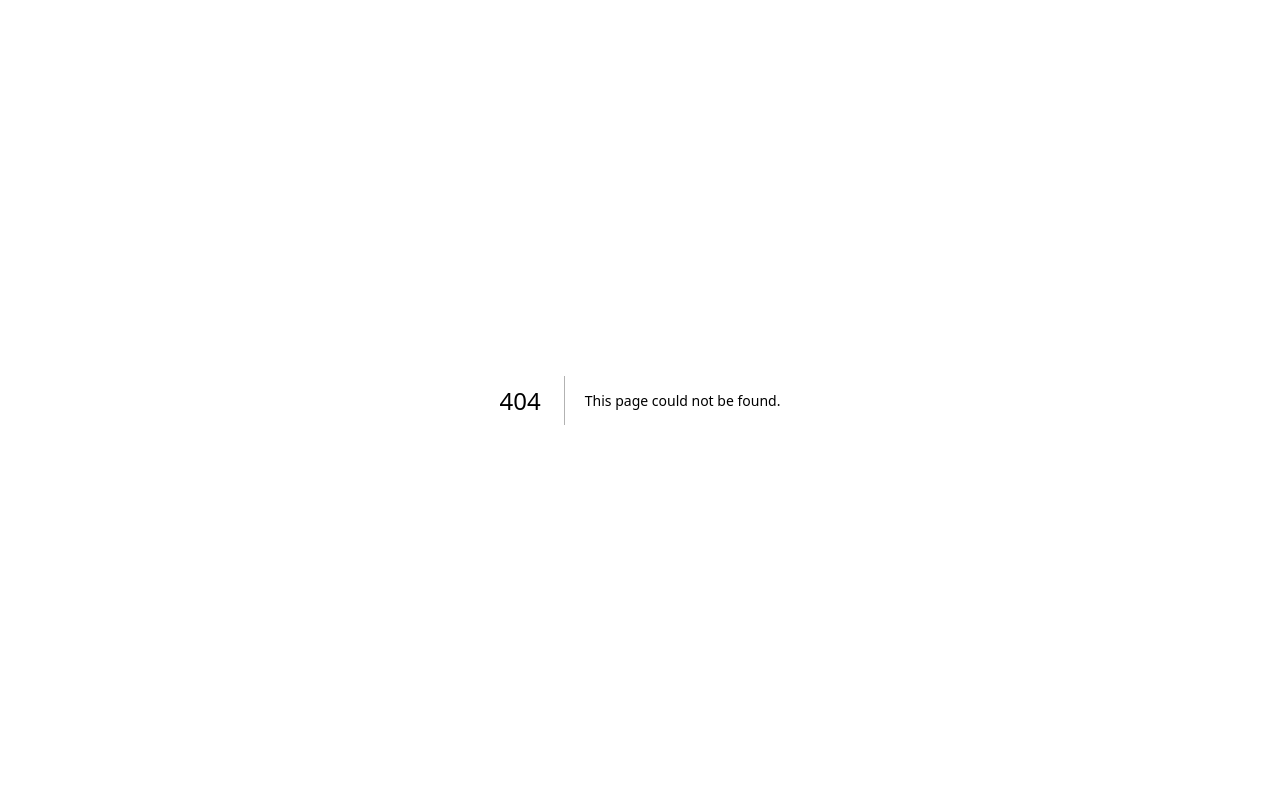
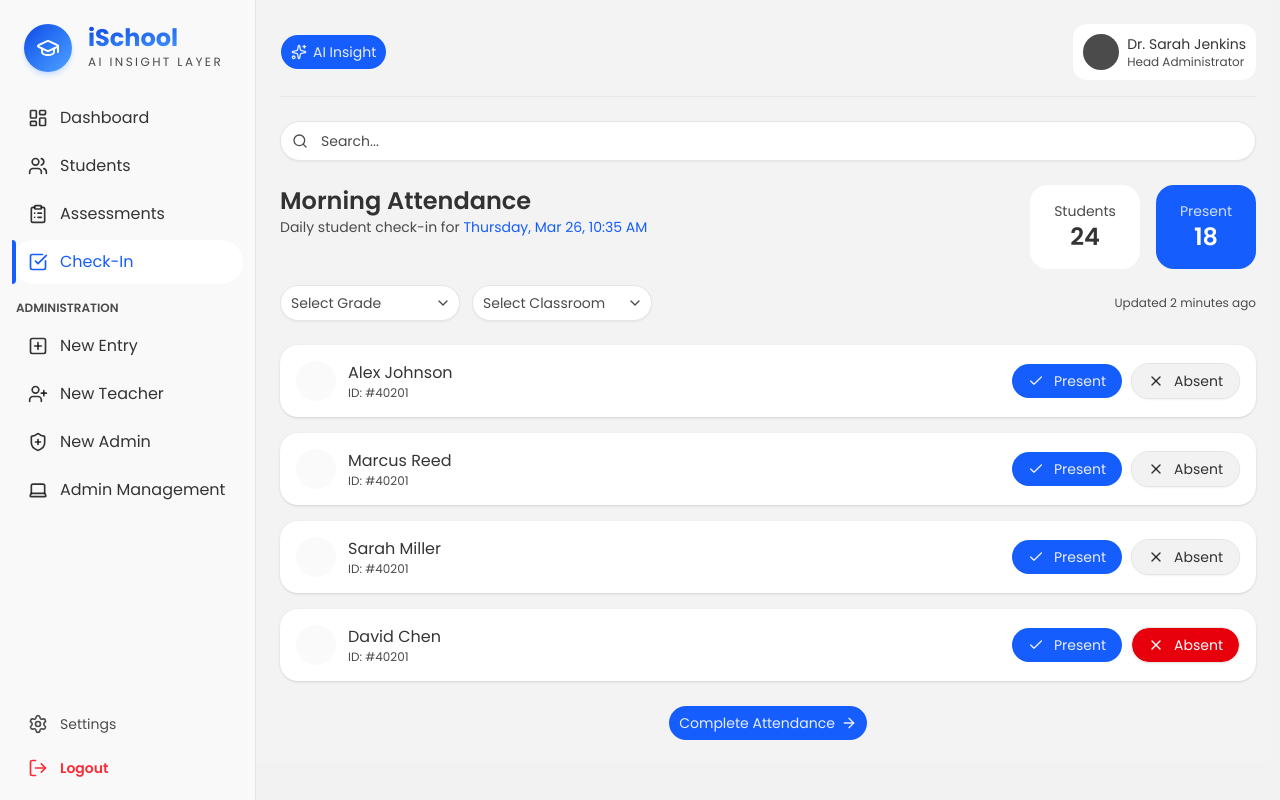
Before and after one commit to nicknasakt7/iSchool-Frontend, a Next.js app: page /checkin in a window 1280 px wide. Before the commit this address had no page. Built offline with nearby package versions, Linux system fonts and the light colour scheme.

Commit message:
feat(check in):Add Check-in page and components

```diff
--- /dev/null
+++ b/src/app/(management)/checkin/page.tsx
@@ -0,0 +1,55 @@
+'use client';
+
+import { useState } from 'react';
+import MainHeader from '@/components/features/dashboard/main-header';
+import SearchInput from '@/components/shared/search-input';
+import { ArrowRight } from 'lucide-react';
+import { Button } from '@/components/ui/button';
+import AttendanceHeader from '@/components/features/checkin/attendance-header';
+import StudentRow from '@/components/features/checkin/student-row';
+
+const students = [
+  { id: '1', name: 'Alex Johnson', status: 'present' as const },
+  { id: '2', name: 'Marcus Reed', status: 'present' as const },
+  { id: '3', name: 'Sarah Miller', status: 'present' as const },
+  { id: '4', name: 'David Chen', status: 'absent' as const },
+];
+
+export default function CheckInPage() {
+  const [search, setSearch] = useState('');
+
+  // 🔥 filter ตรงนี้
+  const filteredStudents = students.filter(s =>
+    s.name.toLowerCase().includes(search.toLowerCase()),
+  );
+
+  return (
+    <div className="p-6 space-y-6 animate-in fade-in slide-in-from-bottom-2 duration-500 ease-out">
+      <MainHeader />
+
+      {/* 🔥 ส่ง onSearch เข้าไป */}
+      <SearchInput onSearch={setSearch} />
+
+      <AttendanceHeader showUpdated />
+
+      <div className="space-y-4">
+        {filteredStudents.map(s => (
+          <StudentRow key={s.id} student={s} />
+        ))}
+
+        {filteredStudents.length === 0 && (
+          <div className="text-sm text-muted-foreground text-center py-6">
+            No content
+          </div>
+        )}
+      </div>
+
+      {/* bottom action */}
+      <div className="bottom-6 flex justify-center items-center">
+        <Button>
+          Complete Attendance <ArrowRight />
+        </Button>
+      </div>
+    </div>
+  );
+}
--- /dev/null
+++ b/src/components/features/checkin/attendance-header.tsx
@@ -0,0 +1,88 @@
+'use client';
+
+import { useEffect, useState } from 'react';
+import AttendanceStats from './attendance-stats';
+import FilterDropdown from '@/components/shared/filter-dropdown';
+
+type AttendanceHeaderProps = {
+  showUpdated?: boolean;
+};
+
+const grades = [
+  { label: 'P.1', value: '2' },
+  { label: 'P.2', value: '10' },
+];
+
+const classrooms = [{ label: '1', value: '1' }];
+
+export default function AttendanceHeader({
+  showUpdated,
+}: AttendanceHeaderProps) {
+  const [time, setTime] = useState('');
+  const [grade, setGrade] = useState('');
+  const [classroom, setClassroom] = useState('');
+
+  useEffect(() => {
+    const updateTime = () => {
+      const now = new Date();
+
+      const formatted = now.toLocaleString('en-US', {
+        weekday: 'long',
+        month: 'short',
+        day: 'numeric',
+        hour: '2-digit',
+        minute: '2-digit',
+      });
+
+      setTime(formatted);
+    };
+
+    updateTime();
+    const interval = setInterval(updateTime, 60000);
+
+    return () => clearInterval(interval);
+  }, []);
+
+  return (
+    <div className="space-y-4">
+      {/* 🔥 Header */}
+      <div className="flex items-start justify-between gap-4">
+        {/* left */}
+        <div>
+          <h1 className="text-2xl font-semibold">Morning Attendance</h1>
+
+          <p className="text-sm text-muted-foreground">
+            Daily student check-in for{' '}
+            <span className="text-primary font-medium">{time}</span>
+          </p>
+        </div>
+
+        {/* right */}
+        <AttendanceStats total={24} present={18} />
+      </div>
+
+      {/* 🔥 Filter Bar */}
+      <div className="flex flex-wrap items-center gap-3">
+        <FilterDropdown
+          label="Select Grade"
+          options={grades}
+          value={grade}
+          onChange={setGrade}
+        />
+
+        <FilterDropdown
+          label="Select Classroom"
+          options={classrooms}
+          value={classroom}
+          onChange={setClassroom}
+        />
+
+        {showUpdated && (
+          <p className="text-xs text-muted-foreground ml-auto whitespace-nowrap">
+            Updated 2 minutes ago
+          </p>
+        )}
+      </div>
+    </div>
+  );
+}
--- /dev/null
+++ b/src/components/features/checkin/attendance-stats.tsx
@@ -0,0 +1,22 @@
+type Props = {
+  total: number;
+  present: number;
+};
+
+export default function AttendanceStats({ total, present }: Props) {
+  return (
+    <div className="flex items-center gap-4">
+      {/* Students */}
+      <div className="bg-card rounded-2xl px-6 py-4 text-center min-w-25">
+        <p className="text-sm text-muted-foreground">Students</p>
+        <p className="text-2xl font-semibold">{total}</p>
+      </div>
+
+      {/* Present */}
+      <div className="bg-primary text-card rounded-2xl px-6 py-4 text-center min-w-25">
+        <p className="text-sm opacity-80">Present</p>
+        <p className="text-2xl font-semibold">{present}</p>
+      </div>
+    </div>
+  );
+}
--- /dev/null
+++ b/src/components/features/checkin/student-row.tsx
@@ -0,0 +1,45 @@
+'use client';
+
+import { Button } from '@/components/ui/button';
+import { Check, X } from 'lucide-react';
+
+type StudentRowProps = {
+  student: {
+    id: string;
+    name: string;
+    status: 'present' | 'absent';
+  };
+};
+
+export default function StudentRow({ student }: StudentRowProps) {
+  return (
+    <div className="flex items-center justify-between bg-card p-4 rounded-2xl shadow-sm">
+      {/* left */}
+      <div className="flex items-center gap-3">
+        <div className="w-10 h-10 bg-muted rounded-full" />
+        <div>
+          <p className="font-medium">{student.name}</p>
+          <p className="text-xs text-muted-foreground">ID: #40201</p>
+        </div>
+      </div>
+
+      {/* right */}
+      <div className="flex gap-2">
+        <Button className="rounded-full px-4" variant="default">
+          <Check className="mr-1" size={14} />
+          Present
+        </Button>
+
+        <Button
+          className={`rounded-full px-4 ${
+            student.status === 'absent' ? 'bg-red-600 text-white' : ''
+          }`}
+          variant="outline"
+        >
+          <X className="mr-1" size={14} />
+          Absent
+        </Button>
+      </div>
+    </div>
+  );
+}
```
